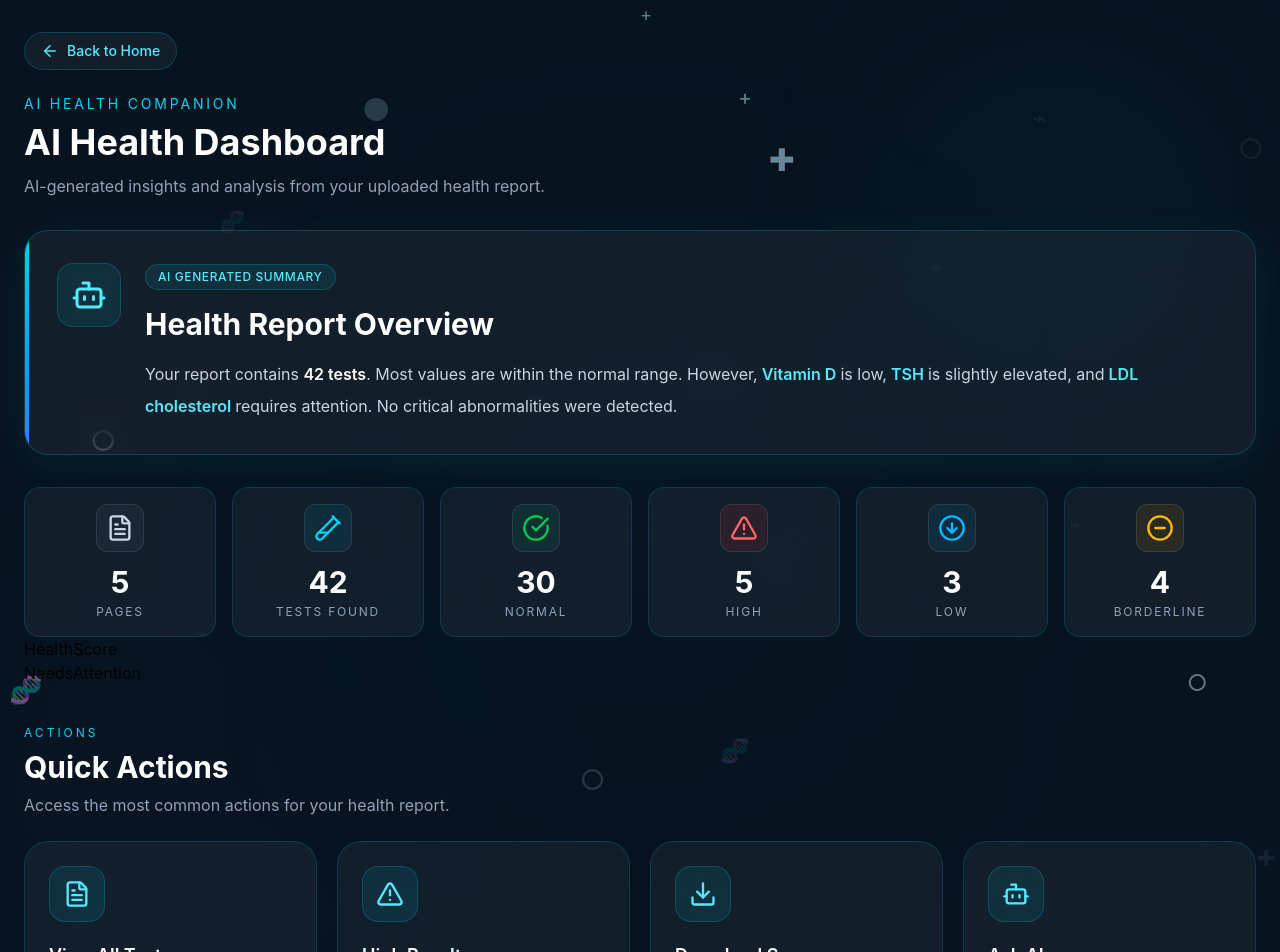
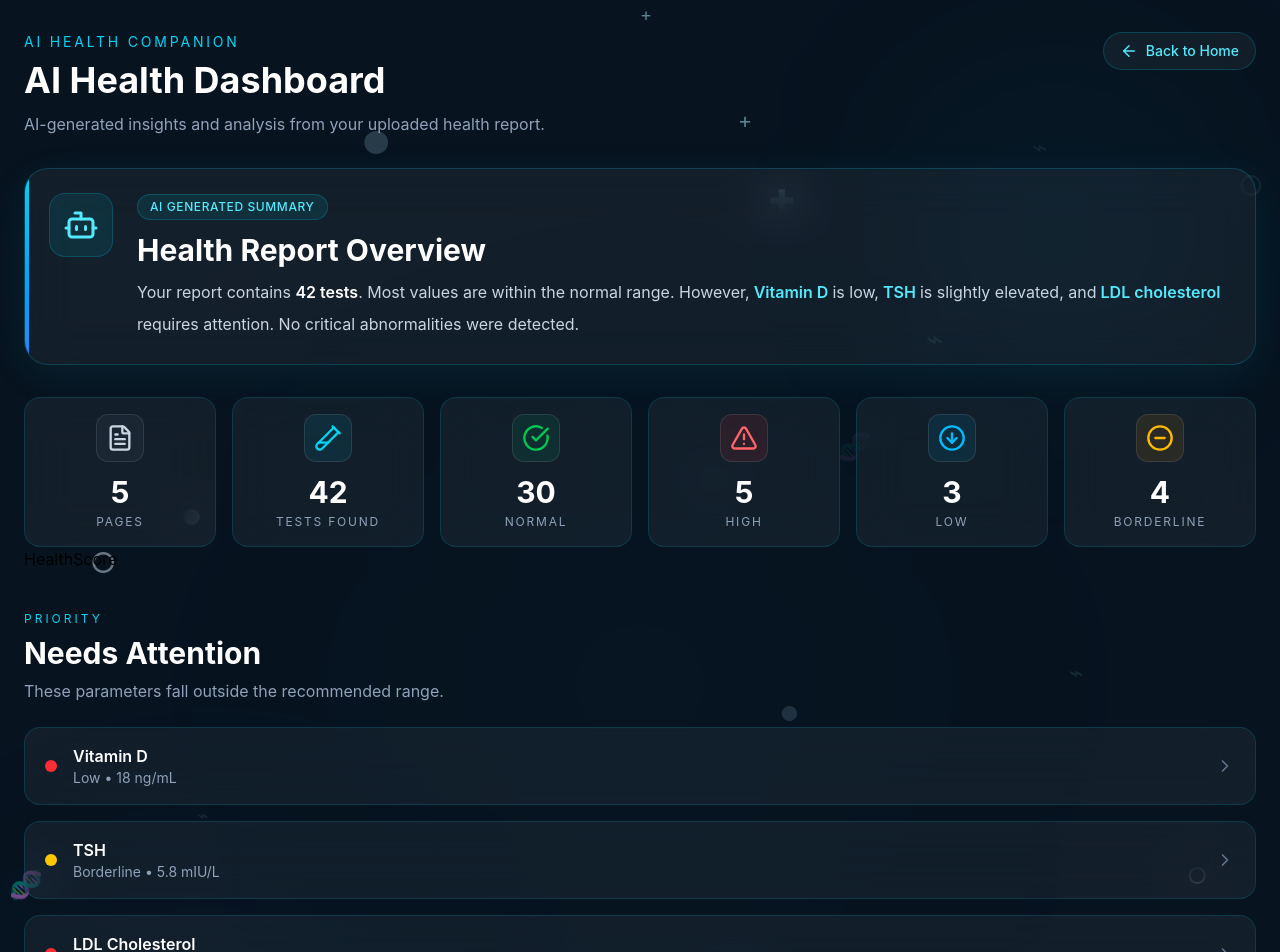
Before and after one commit to techieshruti/health-companion-ai, a React (Vite) app: page /dashboard in a window 1280 px wide. Shown: the top 952 px of the page. Built offline with nearby package versions, Linux system fonts and the light colour scheme.

Commit message:
Add NeedsAttention section to dashboard

```diff
--- a/src/components/dashboard/AISummary.jsx
+++ b/src/components/dashboard/AISummary.jsx
@@ -18,7 +18,7 @@ function AISummary() {
       {/* Left Accent */}
       <div className="absolute left-0 top-0 h-full w-1 bg-gradient-to-b from-cyan-400 to-blue-500"></div>
 
-      <div className="p-8">
+      <div className="p-6">
         <div className="flex flex-col gap-6 md:flex-row md:items-start">
 
           {/* AI Icon */}
@@ -64,11 +64,11 @@ function AISummary() {
               AI Generated Summary
             </span>
 
-            <h2 className="mt-4 text-3xl font-bold text-white">
+            <h2 className="mt-3 text-3xl font-bold text-white">
               Health Report Overview
             </h2>
 
-            <p className="mt-4 leading-8 text-slate-300">
+            <p className="mt-2 leading-8 text-slate-300">
               Your report contains{" "}
               <span className="font-semibold text-white">
                 42 tests
--- a/src/components/dashboard/DashboardHeader.jsx
+++ b/src/components/dashboard/DashboardHeader.jsx
@@ -1,20 +1,37 @@
 import { useNavigate } from "react-router-dom";
-import { ArrowLeft } from 'lucide-react';
+import { ArrowLeft } from "lucide-react";
 
 function DashboardHeader() {
   const navigate = useNavigate();
+
   return (
     <div className="mb-8">
+      {/* Top Row */}
+      <div className="flex items-start justify-between">
+        {/* Left Content */}
+        <div>
+          <p className="text-sm uppercase tracking-[0.2em] text-cyan-400">
+            AI HEALTH COMPANION
+          </p>
+
+          <h1 className="mt-2 text-4xl font-bold text-white">
+            AI Health Dashboard
+          </h1>
+
+          <p className="mt-3 max-w-2xl text-slate-400">
+            AI-generated insights and analysis from your uploaded health report.
+          </p>
+        </div>
+
         {/* Back Button */}
         <button
           onClick={() => navigate("/")}
           className="
-          mb-6
             inline-flex
             items-center
             gap-2
+            rounded-full
             cursor-pointer
-          rounded-full
             border
             border-cyan-400/20
             bg-white/5
@@ -36,17 +53,7 @@ function DashboardHeader() {
           <ArrowLeft size={18} />
           Back to Home
         </button>
-      <p className="text-sm uppercase tracking-[0.2em] text-cyan-400">
-        AI HEALTH COMPANION
-      </p>
-
-      <h1 className="mt-2 text-4xl font-bold text-white">
-        AI Health Dashboard
-      </h1>
-
-      <p className="mt-3 max-w-2xl text-slate-400">
-        AI-generated insights and analysis from your uploaded health report.
-      </p>
+      </div>
     </div>
   );
 }
--- a/src/components/dashboard/NeedsAttention.jsx
+++ b/src/components/dashboard/NeedsAttention.jsx
@@ -1,9 +1,94 @@
-import React from 'react'
+import { AlertTriangle, ChevronRight } from "lucide-react";
 
-const NeedsAttention = () => {
+const attentionTests = [
+  {
+    name: "Vitamin D",
+    status: "Low",
+    value: "18 ng/mL",
+    color: "bg-red-500",
+  },
+  {
+    name: "TSH",
+    status: "Borderline",
+    value: "5.8 mIU/L",
+    color: "bg-yellow-400",
+  },
+  {
+    name: "LDL Cholesterol",
+    status: "High",
+    value: "168 mg/dL",
+    color: "bg-red-500",
+  },
+];
+
+function NeedsAttention() {
   return (
-    <div>NeedsAttention</div>
-  )
+    <section className="mt-10">
+
+      <div className="mb-6">
+        <p className="text-xs uppercase tracking-[0.25em] text-cyan-400">
+          PRIORITY
+        </p>
+
+        <h2 className="mt-2 text-3xl font-bold text-white">
+          Needs Attention
+        </h2>
+
+        <p className="mt-2 text-slate-400">
+          These parameters fall outside the recommended range.
+        </p>
+      </div>
+
+      <div className="space-y-4">
+        {attentionTests.map((test) => (
+          <div
+            key={test.name}
+            className="
+              flex
+              items-center
+              justify-between
+              rounded-2xl
+              border
+              border-cyan-400/15
+              bg-white/5
+              backdrop-blur-xl
+              px-5
+              py-4
+              transition-all
+              duration-300
+              hover:-translate-y-[2px]
+              hover:border-cyan-400/30
+              hover:shadow-[0_0_20px_rgba(34,211,238,0.12)]
+            "
+          >
+            <div className="flex items-center gap-4">
+
+              <div
+                className={`h-3 w-3 rounded-full ${test.color}`}
+              />
+
+              <div>
+                <h3 className="font-semibold text-white">
+                  {test.name}
+                </h3>
+
+                <p className="text-sm text-slate-400">
+                  {test.status} • {test.value}
+                </p>
+              </div>
+
+            </div>
+
+            <ChevronRight
+              size={20}
+              className="text-slate-500"
+            />
+          </div>
+        ))}
+      </div>
+
+    </section>
+  );
 }
 
-export default NeedsAttention
+export default NeedsAttention;
--- a/src/pages/Dashboard.jsx
+++ b/src/pages/Dashboard.jsx
@@ -19,7 +19,6 @@ function Dashboard() {
         <HealthScore />
         <NeedsAttention />
         <QuickActions />
-
       </div>
     </div>
   );
```
Lines whose indentation alone changed are shown as unchanged.
